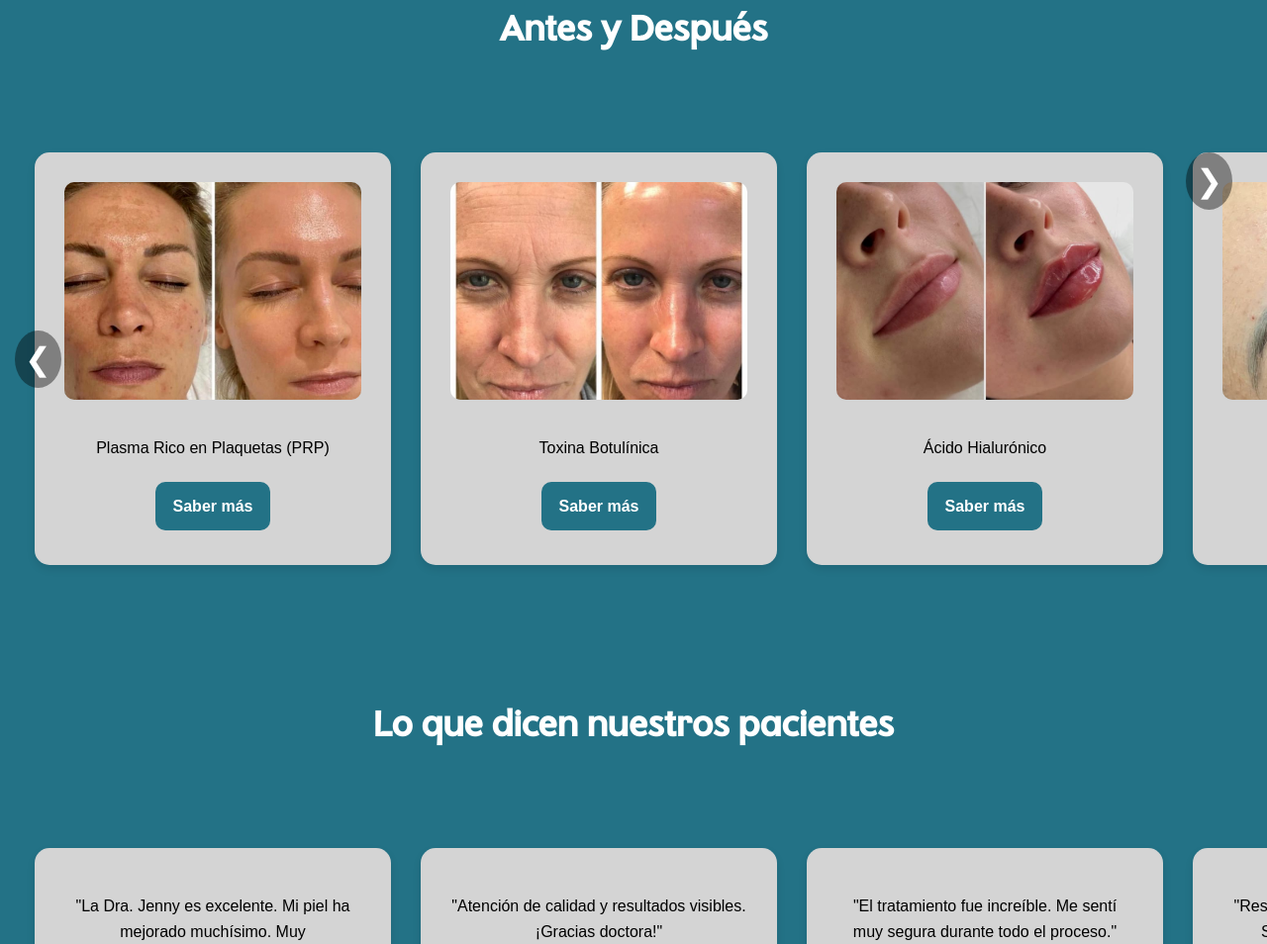
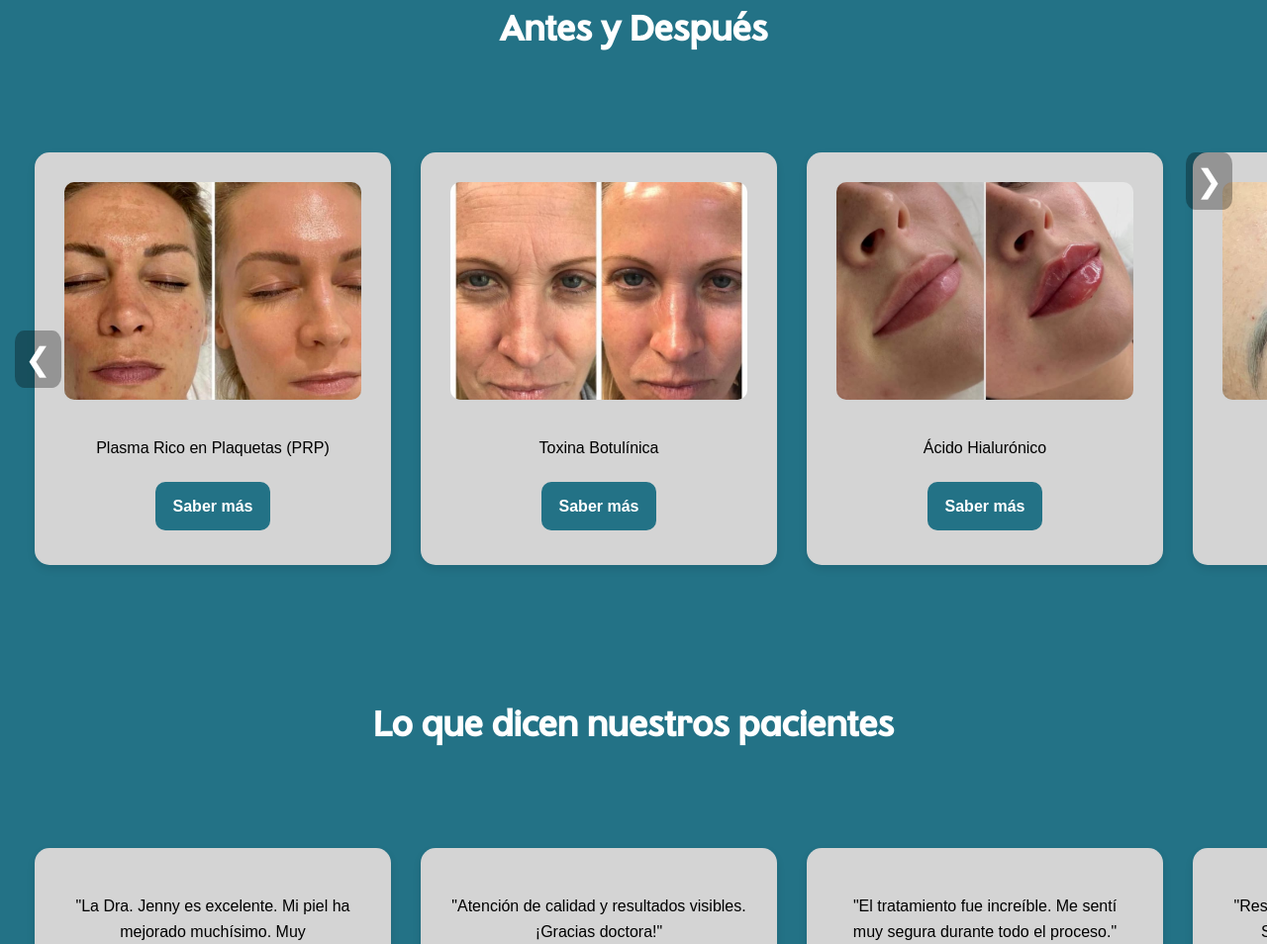
Before and after one commit to Yasmin-Leon/Dra-Jenny-Sarmiento, a plain HTML site: page index.html in a window 1280 px wide. Shown: the part 937-1891 px from the top of the page at 99% size. Drawn offline with Linux system fonts and the light colour scheme.

Commit message:
style.css
Signed-off-by: Yasmin-Leon <yleon82@uan.edu.co>

```diff
--- a/style.css
+++ b/style.css
@@ -247,14 +247,14 @@ nav {
 }
 
 .flecha {
-    background-color: rgba(0, 0, 0, 0.4);
+    background-color: rgba(0, 0, 0, 0.3);
     border: none;
-    color: white;
+    color: #ffffff;
     font-size: 2rem;
     cursor: pointer;
     z-index: 2;
     padding: 10px;
-    border-radius: 50%;
+    border-radius: 20%;
     transition: background 0.3s;
 }
 
```
